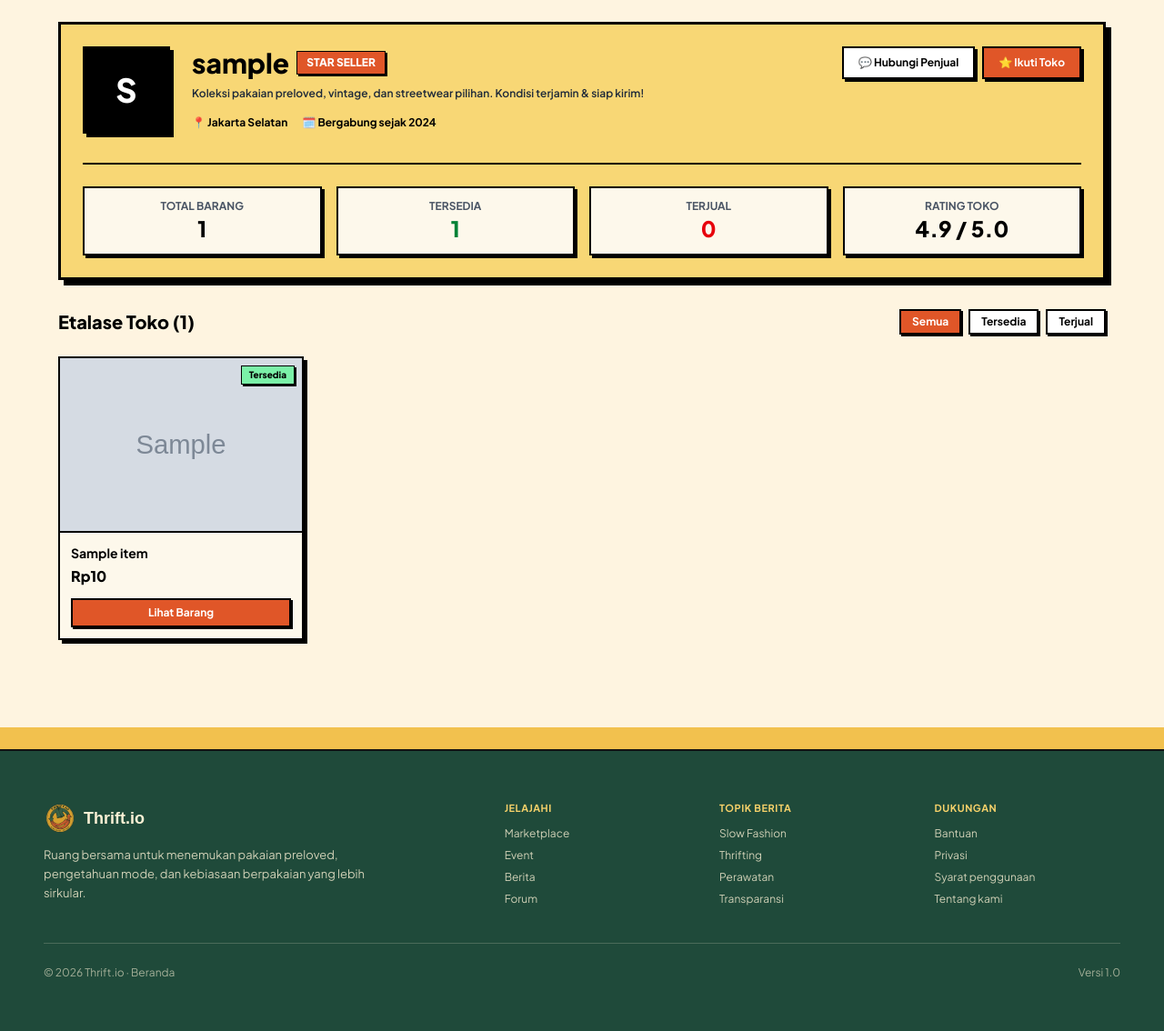
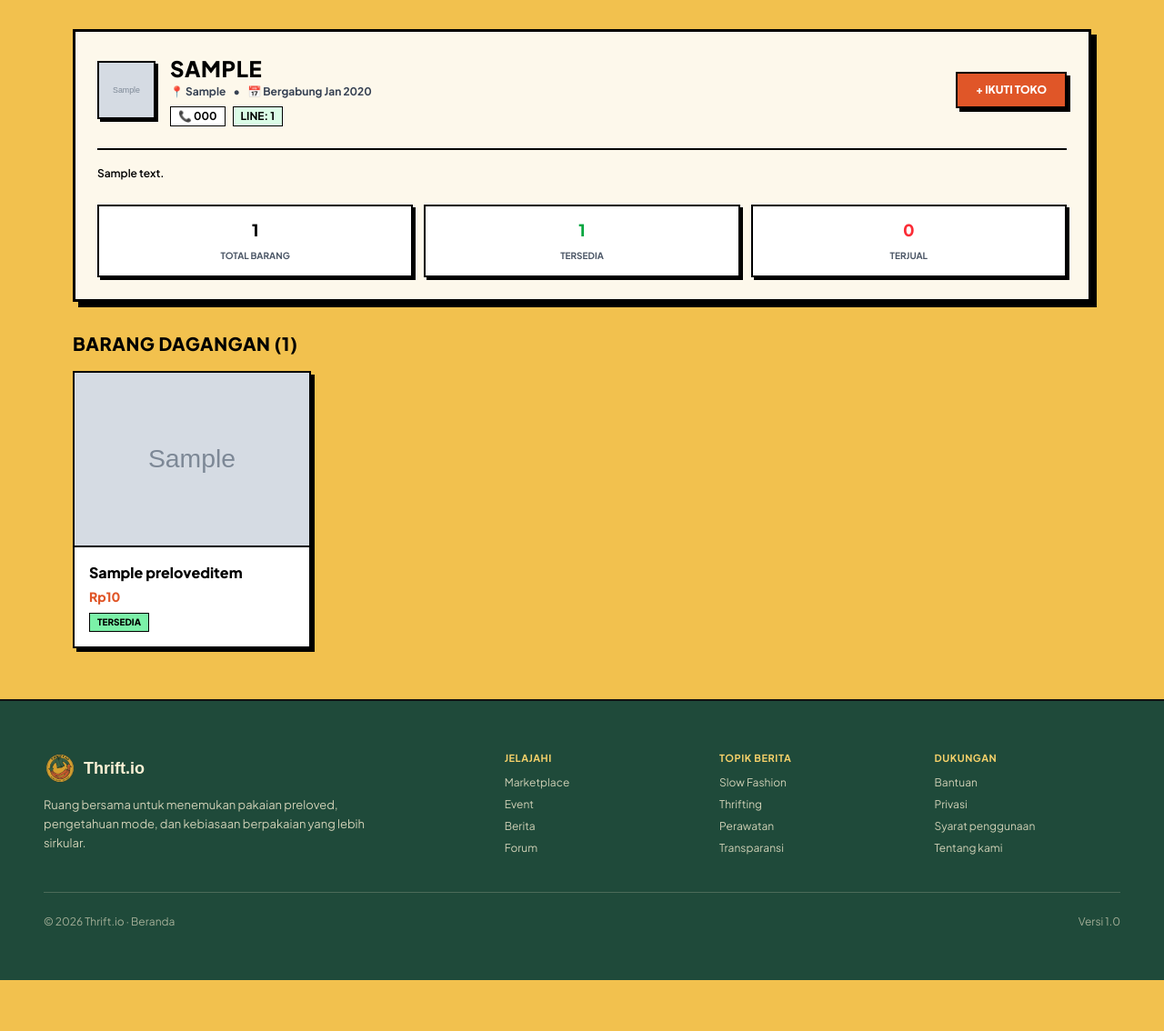
Before and after one commit to Kelompok-8-PBP-Kelas-F/pbp-kel-8, a Django app: a page that uses templates/pages/marketplace/seller_profile.html in a window 1280 px wide. Shown: the part 72-1206 px from the top of the page at 91% size. After the commit the page ends 1150 px from the top, so only its background shows below. Run offline with Django 5.2, Linux system fonts and the light colour scheme; tables that the repository leaves empty hold one stand-in row (values such as "Sample post"); grey boxes marked "Sample" are stand-in pictures; some libraries are stand-ins or nearby versions; some web fonts are replaced.

Commit message:
fix: Redefined seller profile to not be hard coded
Commit ini merubah sistematika di seller profile supaya tidak hard code lagi

```diff
--- a/marketplace/views.py
+++ b/marketplace/views.py
@@ -1,8 +1,10 @@
 from django.shortcuts import render, redirect, get_object_or_404
 from django.contrib.auth.decorators import login_required
 from django.http import JsonResponse
-from .models import Item, Category, Wishlist
+from .models import Item, Category, PrelovedItem, Wishlist
+from core.models import UserProfile
 from django.db.models import Q
+from django.contrib.auth.models import User
 
 
 def marketplace(request):
@@ -105,16 +107,20 @@ def wishlist_page(request):
 
 
 def seller_profile(request, username):
-    from django.contrib.auth.models import User
     seller = get_object_or_404(User, username=username)
-    items = Item.objects.filter(seller=seller).order_by('-created_at')
-    return render(request, 'pages/marketplace/seller_profile.html', {
+    profile, _ = UserProfile.objects.get_or_create(user=seller)
+
+    items = PrelovedItem.objects.filter(seller=seller).order_by('-created_at')
+
+    context = {
         'seller': seller,
+        'profile': profile,
         'items': items,
         'total_items': items.count(),
-        'items_tersedia': items.filter(is_available=True).count(),
-        'items_terjual': items.filter(is_available=False).count(),
-    })
+        'items_tersedia': items.filter(status='Tersedia').count(),
+        'items_terjual': items.filter(status='Terjual').count(),
+    }
+    return render(request, 'pages/marketplace/seller_profile.html', context)
 
 
 def item_detail(request, pk):
--- a/templates/pages/marketplace/seller_profile.html
+++ b/templates/pages/marketplace/seller_profile.html
@@ -1,137 +1,146 @@
 {% extends 'base.html' %}
 
-{% block title %}Profil {{ seller.username }} — Thrift.io{% endblock %}
+{% block title %}Profil Toko {{ seller.username }} — Thrift.io{% endblock %}
 
 {% block content %}
-<div class="bg-[#fef4e0] min-h-screen p-6 font-sans text-black">
-    <div class="max-w-6xl mx-auto space-y-8">
+<div class="max-w-6xl mx-auto px-4 py-8">
 
-        <!-- Banner & Header Profil Penjual -->
-        <div class="border-3 border-black bg-[#f8d775] p-6 shadow-[6px_6px_0px_rgba(0,0,0,1)] relative">
-            <div class="flex flex-col md:flex-row items-center md:items-start gap-6">
+    <!-- Header Toko / Seller Banner -->
+    <div class="border-3 border-black bg-[#fdf8eb] dark:bg-slate-800 dark:border-white p-6 shadow-[6px_6px_0px_rgba(0,0,0,1)] dark:shadow-[6px_6px_0px_rgba(255,255,255,1)] mb-8 transition-colors">
+        <div class="flex flex-col md:flex-row justify-between items-start md:items-center gap-6">
 
-                <!-- Avatar Penjual -->
-                <div class="w-24 h-24 bg-black text-white font-black text-4xl flex items-center justify-center border-2 border-black shadow-[4px_4px_0px_rgba(0,0,0,1)] shrink-0">
+            <!-- Info Utama Penjual -->
+            <div class="flex items-center gap-4">
+                <!-- Avatar dari UserProfile atau Fallback Inisial -->
+                {% if profile.avatar %}
+                <img src="{{ profile.avatar.url }}" alt="{{ seller.username }}"
+                     class="w-16 h-16 border-2 border-black dark:border-white object-cover shadow-[3px_3px_0px_rgba(0,0,0,1)] dark:shadow-[3px_3px_0px_rgba(255,255,255,1)]">
+                {% else %}
+                <div class="w-16 h-16 bg-[#f8d775] border-2 border-black dark:border-white flex items-center justify-center font-black text-2xl uppercase shadow-[3px_3px_0px_rgba(0,0,0,1)] dark:shadow-[3px_3px_0px_rgba(255,255,255,1)] text-black">
                     {{ seller.username|make_list|first|upper }}
                 </div>
+                {% endif %}
 
-                <!-- Info Utama Penjual -->
-                <div class="flex-1 text-center md:text-left">
-                    <div class="flex flex-col md:flex-row md:items-center gap-2 mb-2">
-                        <h1 class="text-3xl font-black">{{ seller.username }}</h1>
-                        <span class="bg-[#e05628] text-white text-xs font-extrabold px-2.5 py-1 border border-black shadow-[2px_2px_0px_rgba(0,0,0,1)] w-fit mx-auto md:mx-0">
-                            STAR SELLER
-                        </span>
-                    </div>
+                <div>
+                    <h1 class="text-2xl font-black uppercase text-black dark:text-white tracking-wide">
+                        {{ seller.username }}
+                    </h1>
 
-                    <p class="text-xs font-semibold text-gray-800 mb-4 max-w-xl">
-                        Koleksi pakaian preloved, vintage, dan streetwear pilihan. Kondisi terjamin & siap kirim!
+                    <p class="text-xs font-bold text-gray-700 dark:text-gray-300 mt-0.5 flex flex-wrap items-center gap-2">
+                        <span>📍 {{ profile.location|default:"Lokasi belum diatur" }}</span>
+                        <span>•</span>
+                        <span>📅 Bergabung {{ seller.date_joined|date:"M Y" }}</span>
                     </p>
 
-                    <!-- Informasi Kontak / Lokasi -->
-                    <div class="flex flex-wrap justify-center md:justify-start gap-4 text-xs font-bold">
-                        <span class="flex items-center gap-1">
-                            📍 Jakarta Selatan
+                    <!-- Kontak Penjual -->
+                    <div class="mt-2 flex flex-wrap gap-2 text-xs font-bold">
+                        {% if profile.phone %}
+                        <span class="bg-white dark:bg-slate-700 border border-black dark:border-white px-2 py-0.5 text-black dark:text-white">
+                            📞 {{ profile.phone }}
                         </span>
-                        <span class="flex items-center gap-1">
-                            🗓️ Bergabung sejak 2024
+                        {% endif %}
+                        {% if profile.line_id %}
+                        <span class="bg-green-100 dark:bg-green-900 border border-black dark:border-white px-2 py-0.5 text-black dark:text-white">
+                            LINE: {{ profile.line_id }}
                         </span>
-                    </div>
-                </div>
-
-                <!-- Tombol Aksi (Edit Profil / Chat) -->
-                <div class="flex gap-2">
-                    <button class="bg-white border-2 border-black px-4 py-2 font-bold text-xs shadow-[3px_3px_0px_rgba(0,0,0,1)] hover:bg-gray-100 active:translate-x-[1px] active:translate-y-[1px] transition-all">
-                        💬 Hubungi Penjual
-                    </button>
-                    <button class="bg-[#e05628] text-white border-2 border-black px-4 py-2 font-bold text-xs shadow-[3px_3px_0px_rgba(0,0,0,1)] hover:bg-[#c8461b] active:translate-x-[1px] active:translate-y-[1px] transition-all">
-                        ⭐ Ikuti Toko
-                    </button>
-                </div>
-
-            </div>
-
-            <!-- Kartu Statistik Toko -->
-            <div class="grid grid-cols-2 md:grid-cols-4 gap-4 mt-8 pt-6 border-t-2 border-black">
-                <div class="bg-[#fdf8eb] border-2 border-black p-3 text-center shadow-[3px_3px_0px_rgba(0,0,0,1)]">
-                    <p class="text-xs text-gray-600 font-bold uppercase">Total Barang</p>
-                    <p class="text-2xl font-black">{{ total_items }}</p>
-                </div>
-                <div class="bg-[#fdf8eb] border-2 border-black p-3 text-center shadow-[3px_3px_0px_rgba(0,0,0,1)]">
-                    <p class="text-xs text-gray-600 font-bold uppercase">Tersedia</p>
-                    <p class="text-2xl font-black text-green-700">{{ items_tersedia }}</p>
-                </div>
-                <div class="bg-[#fdf8eb] border-2 border-black p-3 text-center shadow-[3px_3px_0px_rgba(0,0,0,1)]">
-                    <p class="text-xs text-gray-600 font-bold uppercase">Terjual</p>
-                    <p class="text-2xl font-black text-red-600">{{ items_terjual }}</p>
-                </div>
-                <div class="bg-[#fdf8eb] border-2 border-black p-3 text-center shadow-[3px_3px_0px_rgba(0,0,0,1)]">
-                    <p class="text-xs text-gray-600 font-bold uppercase">Rating Toko</p>
-                    <p class="text-2xl font-black">4.9 / 5.0</p>
+                        {% endif %}
                     </div>
                 </div>
             </div>
 
-        <!-- Section Etalase Barang Penjual -->
-        <div>
-            <div class="flex justify-between items-center mb-6">
-                <h2 class="text-xl font-black">Etalase Toko ({{ total_items }})</h2>
+            <!-- Tombol Ikuti Toko -->
+            {% if user != seller %}
+            <button id="btnFollow"
+                    onclick="toggleFollow()"
+                    class="bg-[#e05628] text-white border-2 border-black dark:border-white px-5 py-2.5 font-black text-xs uppercase shadow-[4px_4px_0px_rgba(0,0,0,1)] dark:shadow-[4px_4px_0px_rgba(255,255,255,1)] hover:bg-[#c8461b] active:translate-x-[2px] active:translate-y-[2px] transition-all">
+                + Ikuti Toko
+            </button>
+            {% else %}
+            <span class="bg-[#f8d775] text-black border-2 border-black dark:border-white px-4 py-2 font-black text-xs uppercase shadow-[3px_3px_0px_rgba(0,0,0,1)]">
+                Toko Milikmu
+            </span>
+            {% endif %}
+        </div>
 
-                <!-- Quick Filter status -->
-                <div class="flex gap-2 text-xs font-bold">
-                    <button class="bg-[#e05628] text-white border-2 border-black px-3 py-1 shadow-[2px_2px_0px_rgba(0,0,0,1)]">Semua</button>
-                    <button class="bg-white border-2 border-black px-3 py-1 shadow-[2px_2px_0px_rgba(0,0,0,1)]">Tersedia</button>
-                    <button class="bg-white border-2 border-black px-3 py-1 shadow-[2px_2px_0px_rgba(0,0,0,1)]">Terjual</button>
+        <!-- Bio Penjual -->
+        <div class="mt-6 pt-4 border-t-2 border-black dark:border-white">
+            <p class="text-xs font-semibold leading-relaxed text-black dark:text-gray-200">
+                {{ profile.bio|default:"Penjual ini belum menuliskan deskripsi toko." }}
+            </p>
+        </div>
+
+        <!-- Ringkasan Statistik -->
+        <div class="grid grid-cols-3 gap-3 mt-6">
+            <div class="bg-white dark:bg-slate-700 border-2 border-black dark:border-white p-3 text-center shadow-[3px_3px_0px_rgba(0,0,0,1)] dark:shadow-[3px_3px_0px_rgba(255,255,255,1)]">
+                <span class="block text-lg font-black text-black dark:text-white">{{ total_items }}</span>
+                <span class="text-[10px] font-bold uppercase text-gray-600 dark:text-gray-300">Total Barang</span>
+            </div>
+            <div class="bg-white dark:bg-slate-700 border-2 border-black dark:border-white p-3 text-center shadow-[3px_3px_0px_rgba(0,0,0,1)] dark:shadow-[3px_3px_0px_rgba(255,255,255,1)]">
+                <span class="block text-lg font-black text-green-600 dark:text-green-400">{{ items_tersedia }}</span>
+                <span class="text-[10px] font-bold uppercase text-gray-600 dark:text-gray-300">Tersedia</span>
+            </div>
+            <div class="bg-white dark:bg-slate-700 border-2 border-black dark:border-white p-3 text-center shadow-[3px_3px_0px_rgba(0,0,0,1)] dark:shadow-[3px_3px_0px_rgba(255,255,255,1)]">
+                <span class="block text-lg font-black text-red-500 dark:text-red-400">{{ items_terjual }}</span>
+                <span class="text-[10px] font-bold uppercase text-gray-600 dark:text-gray-300">Terjual</span>
+            </div>
         </div>
     </div>
 
-            <!-- Grid Barang -->
+    <!-- Katalog Barang Penjual -->
+    <h2 class="text-xl font-black uppercase text-black dark:text-white mb-4 tracking-wide">
+        Barang Dagangan ({{ total_items }})
+    </h2>
+
+    {% if items %}
     <div class="grid grid-cols-1 sm:grid-cols-2 md:grid-cols-3 lg:grid-cols-4 gap-6">
         {% for item in items %}
-                <div class="border-2 border-black bg-[#fdf8eb] shadow-[4px_4px_0px_rgba(0,0,0,1)] flex flex-col justify-between overflow-hidden">
+        <div class="border-2 border-black dark:border-white bg-white dark:bg-slate-800 shadow-[4px_4px_0px_rgba(0,0,0,1)] dark:shadow-[4px_4px_0px_rgba(255,255,255,1)] overflow-hidden flex flex-col justify-between">
             <div>
-                        <!-- Container Gambar -->
-                        <div class="h-48 border-b-2 border-black bg-gray-100 flex items-center justify-center relative overflow-hidden">
-                            {% if item.image %}
-                                <img src="{{ item.image.url }}" alt="{{ item.title }}" class="w-full h-full object-cover">
+                {% if item.gambar %}
+                <img src="{{ item.gambar.url }}" alt="{{ item.nama }}" class="w-full h-48 object-cover border-b-2 border-black dark:border-white">
                 {% else %}
-                                <span class="text-xs font-bold text-gray-400">No Image</span>
+                <div class="w-full h-48 bg-gray-200 dark:bg-slate-700 border-b-2 border-black dark:border-white flex items-center justify-center font-bold text-xs text-gray-500">
+                    Tanpa Gambar
+                </div>
                 {% endif %}
 
-                            <!-- Badge Status -->
-                            <span class="absolute top-2 right-2 text-[10px] font-extrabold px-2 py-0.5 border border-black shadow-[2px_2px_0px_rgba(0,0,0,1)] {% if item.is_available %} bg-green-300 {% else %} bg-red-300 {% endif %}">
-                                {% if item.is_available %}Tersedia{% else %}Terjual{% endif %}
+                <div class="p-4">
+                    <h3 class="font-black text-base truncate text-black dark:text-white">{{ item.nama }}</h3>
+                    <p class="font-black text-sm text-[#e05628] dark:text-amber-400 mt-1">Rp{{ item.harga }}</p>
+                    <span class="inline-block mt-2 text-[10px] font-black uppercase px-2 py-0.5 border border-black dark:border-white {% if item.status == 'Tersedia' %}bg-green-300 text-black{% else %}bg-gray-300 text-black{% endif %}">
+                        {{ item.status }}
                     </span>
                 </div>
-
-                        <!-- Info Barang -->
-                        <div class="p-3">
-                            <h3 class="font-bold text-sm truncate mb-1">{{ item.title }}</h3>
-                            <p class="font-extrabold text-base">Rp{{ item.price|floatformat:0 }}</p>
             </div>
-                    </div>
-
-                    <!-- Tombol Aksi Card -->
-                    <div class="p-3 pt-0">
-                        {% if item.is_available %}
-                            <a href="{% url 'marketplace:item_detail' item.id %}" class="block w-full text-center bg-[#e05628] text-white border-2 border-black font-bold py-1.5 text-xs shadow-[2px_2px_0px_rgba(0,0,0,1)] hover:bg-[#c8461b]">
-                                Lihat Barang
-                            </a>
-                        {% else %}
-                            <button disabled class="w-full bg-gray-300 text-gray-600 border-2 border-black font-bold py-1.5 text-xs cursor-not-allowed">
-                                Habis Terjual
-                            </button>
-                        {% endif %}
-                    </div>
-                </div>
-                {% empty %}
-                <div class="col-span-full border-2 border-black bg-white p-8 text-center shadow-[4px_4px_0px_rgba(0,0,0,1)]">
-                    <p class="font-bold text-sm">Penjual ini belum memiliki barang dagangan.</p>
         </div>
         {% endfor %}
     </div>
+    {% else %}
+    <div class="p-8 border-2 border-black dark:border-white bg-[#fdf8eb] dark:bg-slate-800 text-center shadow-[4px_4px_0px_rgba(0,0,0,1)]">
+        <p class="font-bold text-sm text-black dark:text-white">Penjual ini belum memiliki barang dagangan.</p>
+    </div>
+    {% endif %}
+
 </div>
 
-    </div>
-</div>
+<script>
+let isFollowing = false;
+
+function toggleFollow() {
+    const btn = document.getElementById('btnFollow');
+    if (!btn) return;
+
+    isFollowing = !isFollowing;
+
+    if (isFollowing) {
+        btn.innerText = '✓ Mengikuti';
+        btn.classList.remove('bg-[#e05628]', 'hover:bg-[#c8461b]', 'text-white');
+        btn.classList.add('bg-gray-200', 'text-black', 'hover:bg-gray-300');
+    } else {
+        btn.innerText = '+ Ikuti Toko';
+        btn.classList.remove('bg-gray-200', 'text-black', 'hover:bg-gray-300');
+        btn.classList.add('bg-[#e05628]', 'hover:bg-[#c8461b]', 'text-white');
+    }
+}
+</script>
 {% endblock %}
```
Also changed, not shown: marketplace/models.py (+18 -0 lines), marketplace/migrations/0003_preloveditem.py (added), theme/static/css/dist/styles.css. Lines whose indentation alone changed are shown as unchanged.
